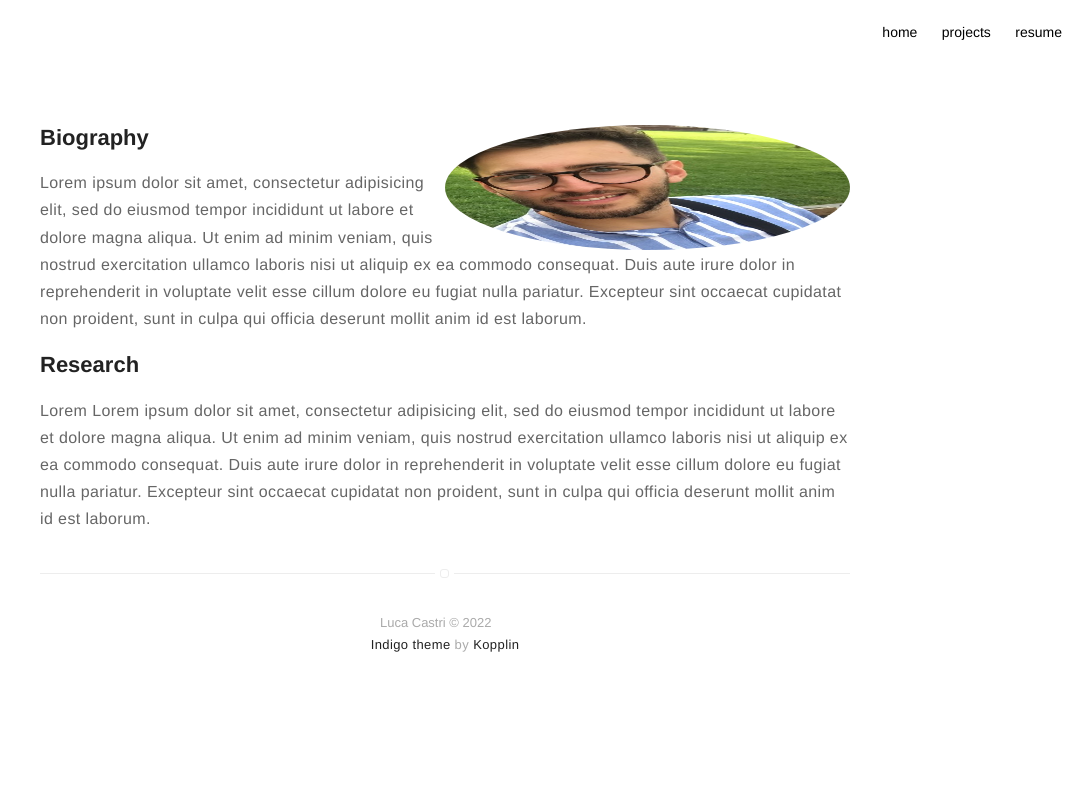
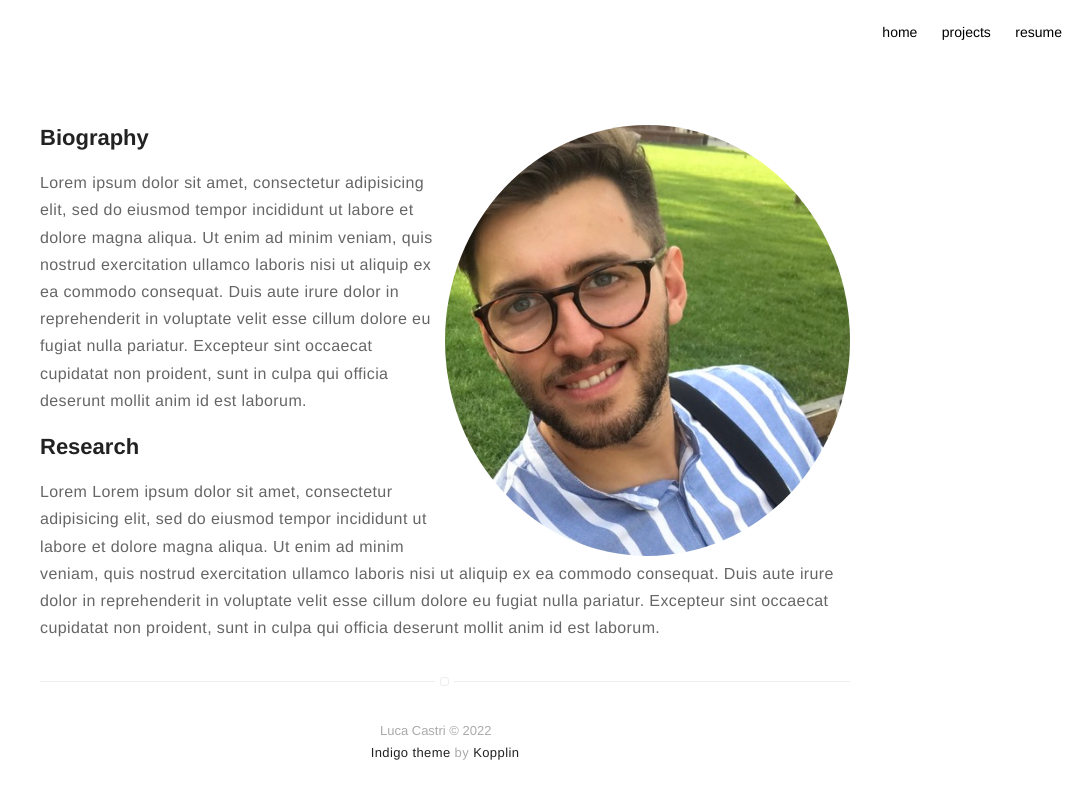
Before and after one commit to lcastri/lcastri.github.io, a Jekyll site: the page built from about.md, in a window 1280 px wide. Shown: the top 799 px of the page, without its empty margins (195-1280 px from the left). Built offline with Jekyll 4.4.1, drawn with Linux system fonts in a browser that asks for light colours; nearby versions of some CDN libraries.

Commit message:
auto height

```diff
--- a/_sass/components/others.sass
+++ b/_sass/components/others.sass
@@ -22,7 +22,7 @@
 
 .selfie-about
     width: 125px
-    height: 125px
+    height: auto
     border-radius: 100%
     opacity: 1
 
```
